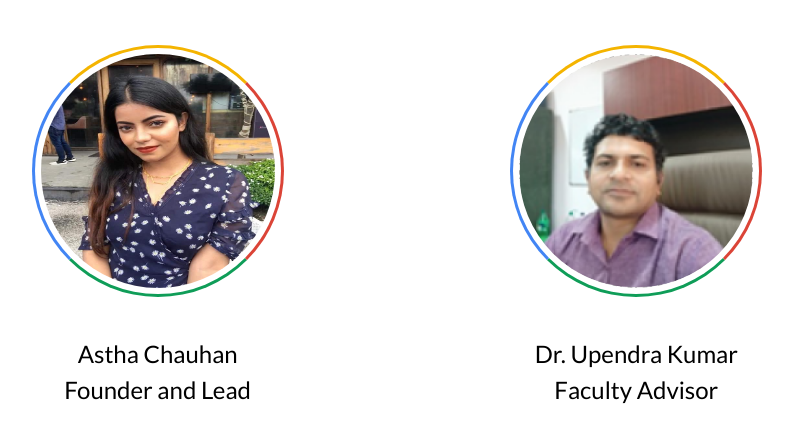
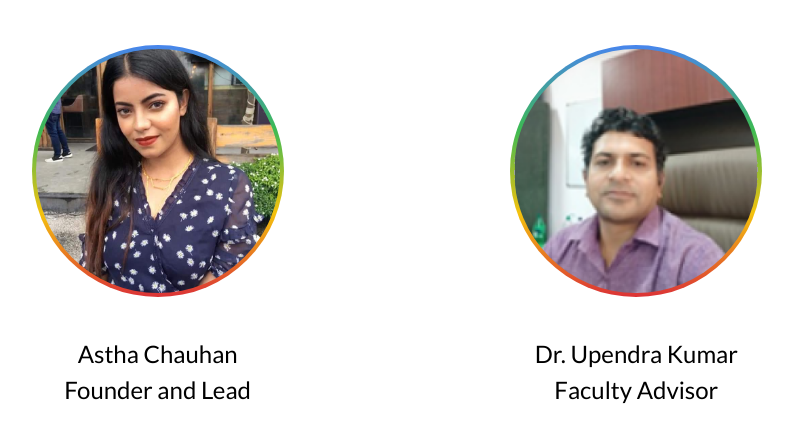
Before and after one commit to GDSC-IET-LUCKNOW/IET-GDSC-Website, a website: page frontend/index.html in a window 1280 px wide. Shown: the part 123-566 px from the top of the page, without its empty margins (243-1036 px from the left). Drawn offline with Linux system fonts and the light colour scheme.

Commit message:
made club-coordinator border

```diff
--- a/frontend/styles/club-coordinators.css
+++ b/frontend/styles/club-coordinators.css
@@ -8,14 +8,14 @@
 }
 
 .club-coordinators__boxes div img {
+  object-fit: cover;
   width: 21rem;
   height: 21rem;
   border-radius: 50%;
   padding:.5rem;
-  border-left: 3px solid #4285F4;
-  border-right: 3px solid #DB4437;
-  border-top: 3px solid #F4B400;
-  border-bottom: 3px solid #0F9D58;
+  position: relative;
+  background: linear-gradient(#4885ED, #3CBA54, #F4C20D, #DB3236);
+  padding: 4px;
 
 }
 
```
